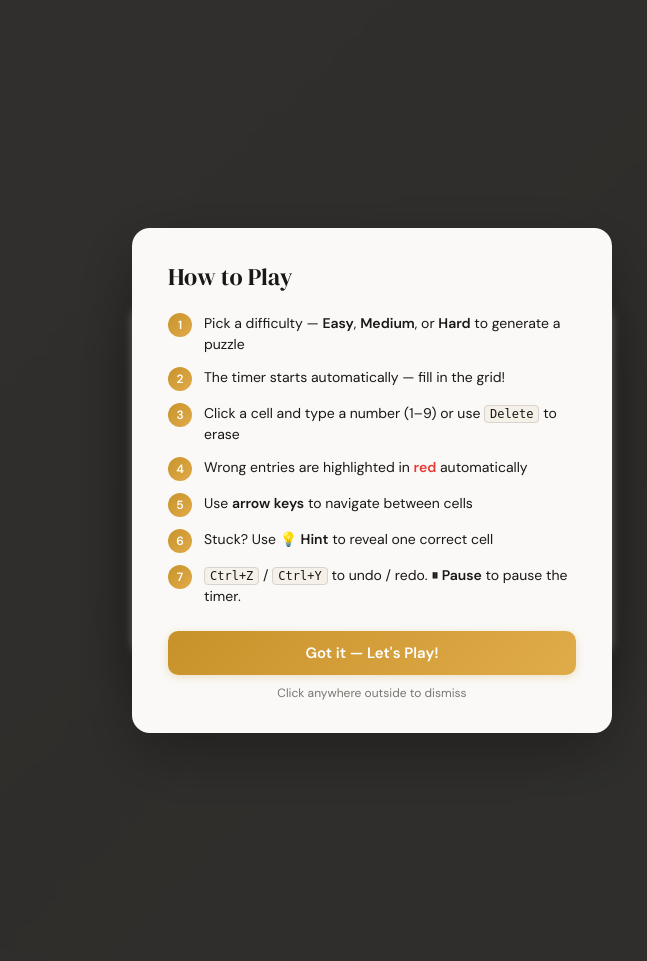
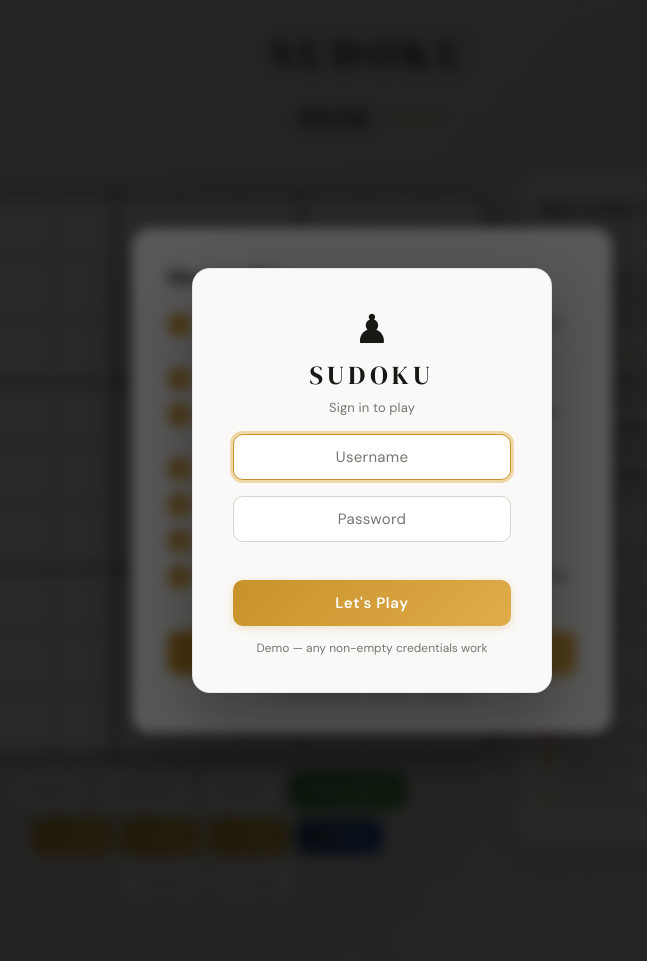
Before and after one commit to vishalvenkateshtech-glitch/sudoku-solver, a Flask app: template templates/index.html in a window 1280 px wide. Shown: the whole page, without its empty margins (268-915 px from the left). Run offline with Flask 3, Linux system fonts and the light colour scheme; the template is opened without the code that fills it, so the values that code supplies are empty.

Commit message:
updated login

```diff
--- a/static/app.js
+++ b/static/app.js
@@ -1,17 +1,24 @@
 // ── Login ─────────────────────────────────────────────────────────────────────
 function handleLogin() {
-    const input = document.getElementById('loginInput');
-    const name  = input.value.trim();
-    if (!name) {
-        input.classList.add('login-error');
-        input.placeholder = 'Please enter your name!';
-        input.focus();
-        setTimeout(() => {
-            input.classList.remove('login-error');
-            input.placeholder = 'Your name';
-        }, 1200);
+    const userInput = document.getElementById('loginInput');
+    const passInput = document.getElementById('loginPassword');
+    const errorEl   = document.getElementById('loginError');
+    const name      = userInput.value.trim();
+    const pass      = passInput.value.trim();
+
+    // Reset error state
+    userInput.style.borderColor = '';
+    passInput.style.borderColor = '';
+    errorEl.textContent = '';
+
+    if (!name || !pass) {
+        errorEl.textContent = 'Please enter both username and password.';
+        if (!name) userInput.style.borderColor = 'var(--text-mistake)';
+        if (!pass) passInput.style.borderColor = 'var(--text-mistake)';
+        if (!name) userInput.focus(); else passInput.focus();
         return;
     }
+
     // Dismiss login overlay
     document.getElementById('login-overlay').classList.add('login-hidden');
     // Show username chip
@@ -20,14 +27,16 @@
     document.getElementById('user-chip').style.display = 'flex';
 }
 
-// Allow pressing Enter in the login input
+// Allow pressing Enter in either login input
 document.addEventListener('DOMContentLoaded', () => {
-    const loginInput = document.getElementById('loginInput');
+    const loginInput    = document.getElementById('loginInput');
+    const loginPassword = document.getElementById('loginPassword');
     if (loginInput) {
-        loginInput.addEventListener('keydown', e => {
-            if (e.key === 'Enter') handleLogin();
-        });
+        loginInput.addEventListener('keydown', e => { if (e.key === 'Enter') handleLogin(); });
         loginInput.focus();
+    }
+    if (loginPassword) {
+        loginPassword.addEventListener('keydown', e => { if (e.key === 'Enter') handleLogin(); });
     }
 });
 
@@ -127,7 +136,6 @@
         input.type      = "text";
         input.maxLength = 1;
         input.className = "cell";
-        // Allow normal keyboard typing — no inputmode suppression
 
         input.oninput = function () {
             if (paused) { this.value = this.dataset.prev || ''; return; }
@@ -172,7 +180,6 @@
                 cells[idx].classList.add('selected');
                 highlightRelated(idx);
             }
-            // Delete / Backspace clears cell
             if ((e.key === 'Delete' || e.key === 'Backspace') && !this.readOnly) {
                 e.preventDefault();
                 const cells = Array.from(document.querySelectorAll('.cell'));
@@ -284,7 +291,6 @@
     document.getElementById("timer").textContent = "00:00";
     showMessage('');
     undoStack = []; redoStack = [];
-    // Auto-restart timer
     autoStartTimer();
 }
 
@@ -296,8 +302,7 @@
 
 // ── Generate ──────────────────────────────────────────────────────────────────
 async function generatePuzzle(level) {
-    // Show loading state immediately so user knows something is happening
-    showMessage("Generating puzzle…");
+    showMessage("Generating puzzle\u2026");
     document.querySelectorAll('.diff-btn').forEach(b => b.disabled = true);
 
     try {
@@ -336,7 +341,6 @@
                 value !== 0 ? input.classList.add("clue") : input.classList.remove("clue");
             }
 
-        // Auto-start timer
         autoStartTimer();
 
     } catch (error) {
@@ -380,22 +384,20 @@
 
 // ── Pause ─────────────────────────────────────────────────────────────────────
 function togglePause() {
-    if (!startTime && !paused) return;   // no active game
+    if (!startTime && !paused) return;
     paused = !paused;
     setPauseUI(paused);
     if (paused) {
-        // accumulate elapsed before pausing
         pausedElapsed += Math.floor((Date.now() - startTime) / 1000);
         startTime = null;
     } else {
-        // resume
         startTime = Date.now();
     }
 }
 
 function setPauseUI(isPaused) {
     document.getElementById('pause-overlay').style.display = isPaused ? 'flex' : 'none';
-    document.getElementById('pauseBtn').textContent = isPaused ? '▶' : '⏸';
+    document.getElementById('pauseBtn').textContent = isPaused ? '\u25b6' : '\u23f8';
     document.getElementById('pauseBtn').title = isPaused ? 'Resume' : 'Pause';
 }
 
@@ -411,7 +413,7 @@
     stopTimer();
     setPauseUI(false);
     const min = Math.floor(elapsed/60), sec = elapsed%60;
-    showMessage(`🎉 Solved in ${min}:${sec.toString().padStart(2,'0')}!`);
+    showMessage(`\U0001f389 Solved in ${min}:${sec.toString().padStart(2,'0')}!`);
 }
 
 // ── Difficulty badge ──────────────────────────────────────────────────────────
--- a/templates/index.html
+++ b/templates/index.html
@@ -33,48 +33,26 @@
     <link href="https://fonts.googleapis.com/css2?family=DM+Serif+Display&family=DM+Sans:wght@300;400;500;600&display=swap" rel="stylesheet">
 
     <link rel="stylesheet" href="/static/style.css">
-
-    <style>
-        /* Login inputs — match existing card aesthetic */
-        .login-field { margin-bottom: 0.85rem; text-align: left; }
-        .login-field label { display: block; margin-bottom: 0.3rem; }
-        .login-input {
-            width: 100%; box-sizing: border-box;
-            padding: 0.5rem 0.7rem;
-            border: 1.5px solid #d1c4a8;
-            border-radius: 8px;
-            font-family: inherit; font-size: 0.95rem;
-            background: #fff; color: #333;
-            outline: none; transition: border-color 0.15s;
-        }
-        .login-input:focus { border-color: #c8922a; }
-        .login-input.is-error { border-color: #e53935; }
-        .login-error-msg {
-            color: #e53935; font-size: 0.8rem;
-            text-align: center; min-height: 1.1em;
-            margin: 0.2rem 0 0.6rem;
-        }
-    </style>
 </head>
 <body>
 
 <div class="grain"></div>
 
-<!-- ── Login overlay (added) ── -->
-<div id="login-page" class="onboarding-overlay">
-    <div class="onboarding-card">
-        <h2>Sign In</h2>
+<!-- ── Login overlay ── -->
+<div id="login-overlay" class="login-overlay">
+    <div class="login-card">
+        <div class="login-logo">♟</div>
+        <div class="login-title">SUDOKU</div>
+        <div class="login-subtitle">Sign in to play</div>
         <div class="login-field">
-            <label class="onboarding-skip">Username</label>
-            <input id="login-username" type="text" placeholder="Enter username" autocomplete="username" class="login-input">
+            <input id="loginInput" type="text" class="login-input" placeholder="Username" autocomplete="username">
         </div>
         <div class="login-field">
-            <label class="onboarding-skip">Password</label>
-            <input id="login-password" type="password" placeholder="Enter password" autocomplete="current-password" class="login-input">
+            <input id="loginPassword" type="password" class="login-input" placeholder="Password" autocomplete="current-password">
         </div>
-        <p id="login-error-msg" class="login-error-msg"></p>
-        <button class="onboarding-btn" onclick="handleLogin()">Sign In</button>
-        <p class="onboarding-skip">Demo — any non-empty credentials work</p>
+        <p id="loginError" style="color:var(--text-mistake);font-size:13px;text-align:center;min-height:1.2em;margin:-4px 0 4px;"></p>
+        <button class="login-btn" onclick="handleLogin()">Let's Play</button>
+        <p class="onboarding-skip" style="margin-top:8px">Demo — any non-empty credentials work</p>
     </div>
 </div>
 
@@ -96,10 +74,14 @@
     </div>
 </div>
 
-<div class="app-wrapper" id="app-wrapper" style="display:none">
+<div class="app-wrapper">
 
     <header>
         <h1>SUDOKU</h1>
+        <div class="user-chip" id="user-chip" style="display:none">
+            <div class="user-avatar" id="userAvatar"></div>
+            <span id="usernameDisplay"></span>
+        </div>
         <div class="header-actions">
             <button class="install-btn" id="installBtn" style="display:none" title="Install App">
                 ⬇ Install
@@ -249,42 +231,5 @@
 }
 </script>
 
-<!-- ── Login logic (added) ── -->
-<script>
-(function () {
-    var loginPage  = document.getElementById('login-page');
-    var appWrapper = document.getElementById('app-wrapper');
-    var errorMsg   = document.getElementById('login-error-msg');
-    var userInput  = document.getElementById('login-username');
-    var passInput  = document.getElementById('login-password');
-
-    function handleLogin() {
-        var u = userInput.value.trim();
-        var p = passInput.value.trim();
-        userInput.classList.remove('is-error');
-        passInput.classList.remove('is-error');
-        errorMsg.textContent = '';
-
-        if (!u || !p) {
-            errorMsg.textContent = 'Please enter both username and password.';
-            if (!u) userInput.classList.add('is-error');
-            if (!p) passInput.classList.add('is-error');
-            return;
-        }
-
-        loginPage.style.display = 'none';
-        appWrapper.style.display = 'block';
-    }
-
-    window.handleLogin = handleLogin;
-
-    [userInput, passInput].forEach(function (el) {
-        el.addEventListener('keydown', function (e) {
-            if (e.key === 'Enter') handleLogin();
-        });
-    });
-}());
-</script>
-
 </body>
 </html>
```
